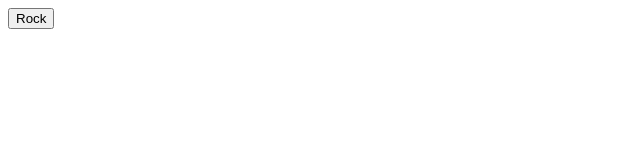
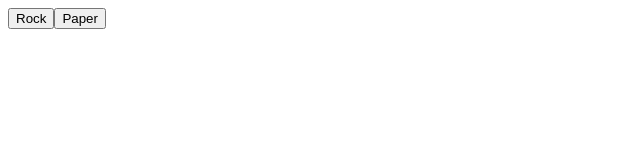
Before and after one commit to FlisAnn/rps, a React (Create React App) app: page / in a window 1280 px wide. Shown: the top 160 px of the page, without its empty margins (0-640 px from the left). Built offline with nearby package versions, Linux system fonts and the light colour scheme.

Commit message:
Adding paper button

```diff
--- a/src/App.jsx
+++ b/src/App.jsx
@@ -2,6 +2,7 @@ function App() {
   return (
     <>
      <button data-cy="rock-button">Rock</button>
+     <button data-cy="paper-button">Paper</button>
     </>
   );
 }
```
Also changed, not shown: 1 other file (tests, documents, lock files or other folders).
